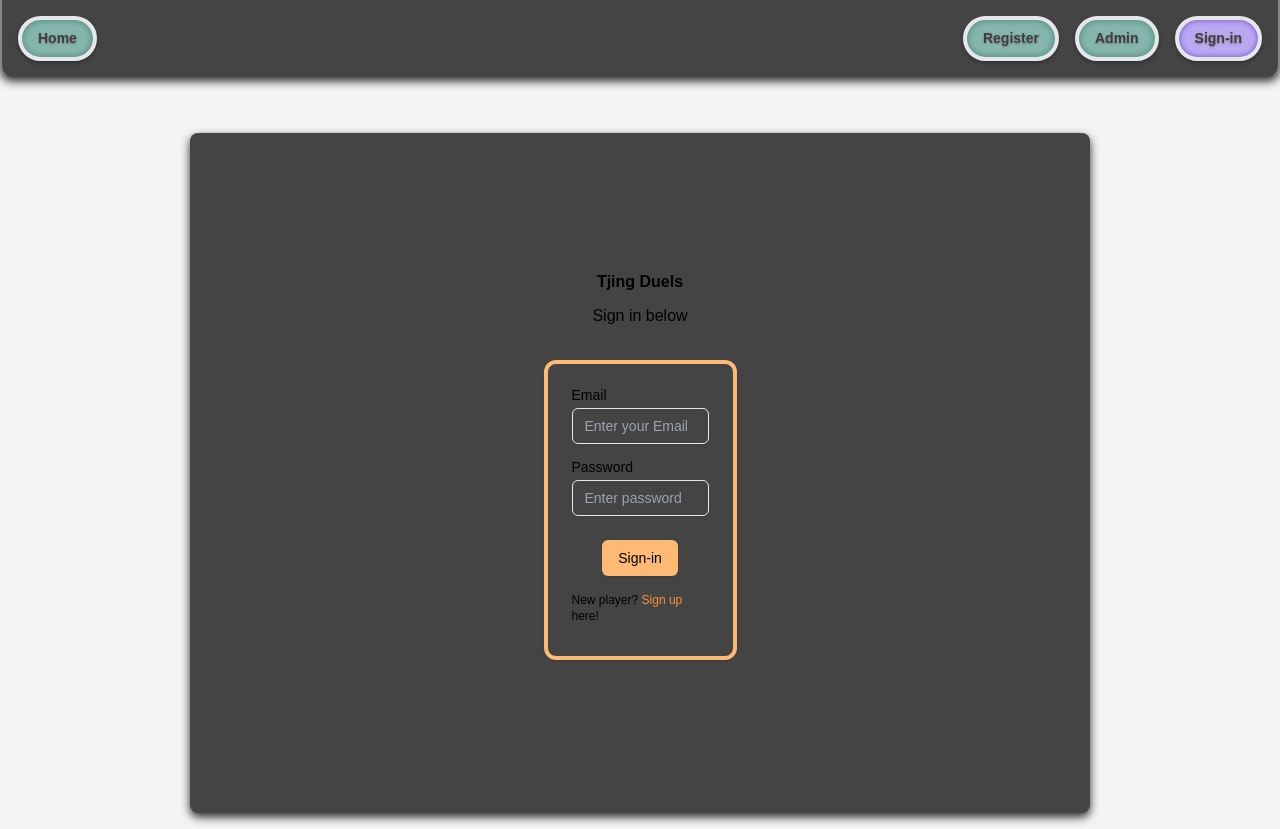
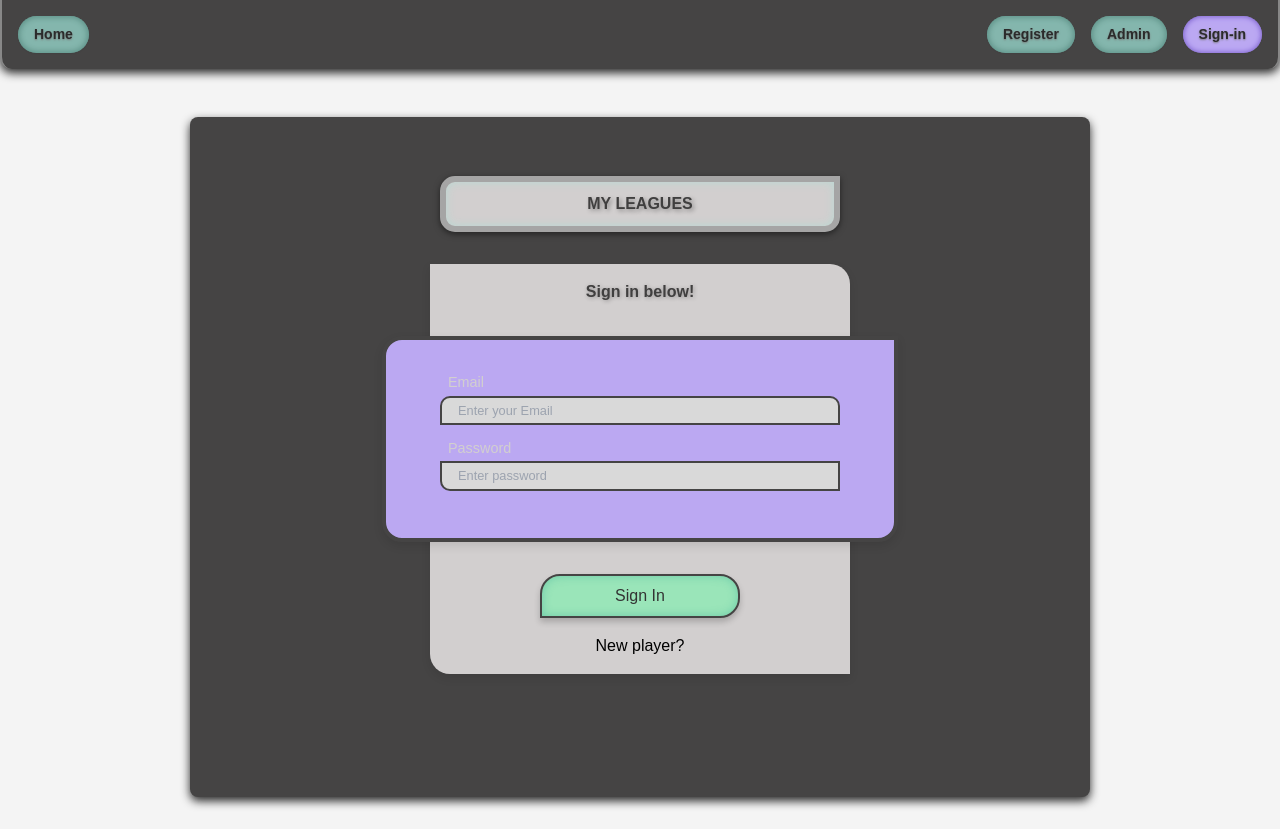
Before and after one commit to OGester/duels-mvp, a Next.js app: page /sign-in in a window 1280 px wide. Built offline with nearby package versions, Linux system fonts and the light colour scheme; no server answers.

Commit message:
css sign in

```diff
--- a/app/globals.css
+++ b/app/globals.css
@@ -1,14 +1,15 @@
 @tailwind base;
 @tailwind components;
 @tailwind utilities;
-
+/* @import url("https://fonts.googleapis.com/css2?family=Jockey+One&family=Space+Grotesk:wght@300..700&display=swap");
+ */
 /* Global Styles */
 html,
 body {
   width: 100%;
   height: 100%;
   margin: 0;
-  font-family: "Arial", sans-serif;
+  font-family: "Space Grotesk", sans-serif;
   background-color: #f4f4f4; /* Light gray background */
 }
 .full-height {
--- a/app/layout.js
+++ b/app/layout.js
@@ -12,14 +12,11 @@ export default function RootLayout({ children }) {
   return (
     <html lang="en">
       <body className="full-height">
-        {/* Header */}
         <header className="header">
           <NavBar />
         </header>
 
-        {/* Content */}
         <main className="main-container">
-          {/* Center Content */}
           <div
             className="content-wrapper"
             style={{ boxShadow: "0 4px 10px #292929" }}
--- a/app/page.js
+++ b/app/page.js
@@ -1,6 +1,7 @@
 //import { Button } from "@/components/ui/button";
+import "./globals.css";
 import { getUserFromSession } from "@/lib/auth";
-import "@/styles/buttons-links.css";
+import "@/styles/navbar.css";
 import "@/styles/home.css";
 
 import Link from "next/link";
--- a/app/sign-in/page.jsx
+++ b/app/sign-in/page.jsx
@@ -7,11 +7,7 @@ export const metadata = {
 export default function SignInPage() {
   return (
     <>
-      <main className="flex w-full">
-        <div className="flex-auto justify-center m-2">
-          <SignInForm />
-        </div>
-      </main>
+      <SignInForm />
     </>
   );
 }
--- a/components/NavLink.jsx
+++ b/components/NavLink.jsx
@@ -2,7 +2,7 @@
 
 import Link from "next/link";
 import { usePathname } from "next/navigation";
-import "@/styles/buttons-links.css";
+import "@/styles/navbar.css";
 //investigate what the prefetch is!
 export default function NavLink({ children, href, prefetch }) {
   const pathname = usePathname();
--- a/components/SignInForm.jsx
+++ b/components/SignInForm.jsx
@@ -1,8 +1,5 @@
 "use client";
-import { Card, CardContent } from "@/components/ui/card";
-import { Input } from "@/components/ui/input";
-import { Label } from "@/components/ui/label";
-import { Button } from "@/components/ui/button";
+import "@/styles/signIn.css";
 import Link from "next/link";
 
 import { signInAction } from "@/app/sign-in/actions";
@@ -12,57 +9,66 @@ export default function SignInForm() {
   const [state, handleSubmit] = useFormState(signInAction);
 
   return (
-    <div className="flex flex-col justify-center w-auto p-6">
-      <h2 className="flex justify-center text-black font-bold mb-2.5">
-        Tjing Duels
-      </h2>
-      <p className="flex justify-center mb-4">Sign in below</p>
-      <div className="flex justify-center p-4">
-        <Card className="flex flex-col justify-center border-4 border-orange-300 w-1/4">
-          <CardContent>
-            <form onSubmit={handleSubmit} className="">
-              <div className="grid w-full items-center gap-4 mt-6">
-                <div className="flex flex-col space-y-1.5">
-                  <Label htmlFor="emailField">Email</Label>
-                  <Input
+    <main className="main-container">
+      <div className="title-container">
+        <h2 className="page-title">MY LEAGUES</h2>
+      </div>
+      <div className="landing-page">
+        <div className="form-card">
+          <h2 className="form-title">Sign in below!</h2>
+          <div className="form-wrapper">
+            <div className="form-box">
+              <form onSubmit={handleSubmit} className="form">
+                <div className="form-group">
+                  <label htmlFor="emailField" className="form-label">
+                    Email
+                  </label>
+                  <input
                     id="emailField"
                     name="email"
                     type="email"
+                    className="email-input"
                     placeholder="Enter your Email"
                   />
                 </div>
-                <div className="flex flex-col space-y-1.5">
-                  <Label htmlFor="passwordField">Password</Label>
-                  <Input
+                <div className="form-group">
+                  <label htmlFor="passwordField" className="form-label">
+                    Password
+                  </label>
+                  <input
                     id="passwordField"
                     name="password"
                     type="password"
+                    className="password-input"
                     placeholder="Enter password"
                   />
                 </div>
+              </form>
               {Boolean(state.error) && (
                 <p className="text-red-700">{state.error.message}</p>
               )}
-                <div className="flex justify-center py-2 text-xs">
-                  <Button className="bg-orange-300 text-black" type="submit">
-                    Sign-in
-                  </Button>
             </div>
           </div>
-            </form>
-            <div className="flex justify-center py-2 text-xs">
-              <span>
+          <div className="cta-section">
+            <button className="sign-in-button" type="submit">
+              Sign In
+            </button>
+            <button>
+              <Link className="register" href="/register">
                 New player?
-                <Link className="text-orange-400" href="/register">
-                  {" "}
-                  Sign up
-                </Link>{" "}
-                here!
-              </span>
-            </div>
-          </CardContent>
-        </Card>
+              </Link>
+            </button>
           </div>
         </div>
+      </div>
+    </main>
   );
 }
+
+{
+  /*
+
+
+
+            </div> */
+}
--- a/styles/buttons-links.css
+++ b/styles/navbar.css
@@ -13,8 +13,8 @@
 /* Active link styles */
 .navlink-active {
   background-color: #bba8f2;
-  color: #403f3f;
-  box-shadow: 0px 2px 4px rgba(2, 2, 2, 0.294),
+  color: #2b2b2b;
+  box-shadow: 0px 1px 2px rgba(2, 2, 2, 0.055),
     /* Equivalent to 'shadow-md' */ inset 0 0 6px #8b6beb,
     /* Light inner glow */ inset 0 0 4px rgba(0, 0, 0, 0.3); /* Subtle shadow inside for depth */
 }
@@ -22,8 +22,8 @@
 /* Default link styles */
 .navlink-default {
   background-color: #84b6ad; /* Medium gray */
-  color: #403f3f; /* Dark text */
-  box-shadow: 0px 2px 4px rgba(2, 2, 2, 0.294), inset 0 0 6px #609c91,
+  color: #2b2b2b; /* Dark text */
+  box-shadow: 0px 1px 2px rgba(2, 2, 2, 0.055), inset 0 0 6px #609c91,
     /* Light inner glow */ inset 0 0 6px rgba(0, 0, 0, 0.253); /* Subtle shadow inside for depth */
 }
 
@@ -35,7 +35,7 @@
 @media (min-width: 640px) {
   .navlink {
     padding: 0.5rem 1rem; /* Equivalent to 'sm:py-2 sm:px-4' */
-    border-width: 4px; /* Equivalent to 'sm:border-4' */
+    /*border-width: 4px;  Equivalent to 'sm:border-4' */
     border-radius: 9999px; /* Equivalent to 'sm:rounded-full' */
   }
 }
--- /dev/null
+++ b/styles/signIn.css
@@ -0,0 +1,195 @@
+/* Main Container */
+.main-container {
+  display: flex;
+  flex-direction: column;
+  align-items: center;
+  justify-content: center;
+  width: 100%;
+  padding: 1rem;
+  margin-top: 1rem;
+}
+
+/* Title Container */
+.title-container {
+  background-color: #d2cfcf; /* Light gray */
+  border: 6px solid #a5a5a5; /* Slightly darker gray for the border */
+  border-radius: 15px 0 15px 15px; /* Rounded corners */
+  padding: 10px; /* Space inside the container */
+  width: 50%; /* Make it responsive */
+  max-width: 400px; /* Limit the max width for larger screens */
+  margin-top: -4rem;
+  margin-bottom: 2rem; /* Space between title and landing page */
+  text-align: center;
+  box-shadow: 0 2px 6px rgba(3, 3, 3, 0.517),
+    inset 0 0 10px rgba(125, 241, 220, 0.289); /* Subtle shadow */
+}
+
+/* Page Title */
+.page-title {
+  font-size: 1rem;
+  font-weight: bold;
+  color: #403f3f;
+  text-align: center;
+  text-shadow: 2px 2px 4px rgba(0, 0, 0, 0.337);
+}
+
+/* Landing Page */
+.landing-page {
+  display: flex;
+  flex-direction: column;
+  align-items: center;
+  justify-content: center;
+  width: 100%;
+  max-width: 600px;
+  gap: 1.5rem;
+}
+
+/* Info Card */
+.form-card {
+  background-color: #d2cfcf;
+  padding: 1rem;
+  border-radius: 0 20px 0 20px;
+  width: 70%;
+  min-height: 400px; /* Sets a minimum height */
+  box-shadow: 0 4px 10px rgba(0, 0, 0, 0.1);
+  margin-bottom: 1rem;
+  display: flex;
+  flex-direction: column; /* Ensure child elements stack vertically */
+  justify-content: center; /* Distribute space for content */
+  align-items: center;
+  position: relative;
+  gap: 1rem;
+}
+
+.form-title {
+  font-size: 1rem; /* Larger font */
+  font-weight: bold;
+  color: #403f3f; /* Darker text color */
+  text-align: center;
+  margin-bottom: 1rem; /* Add space below the title */
+  text-shadow: 1px 1px 4px rgba(0, 0, 0, 0.3); /* Subtle shadow */
+}
+
+/* Info Text Wrapper */
+.form-wrapper {
+  position: relative;
+  width: 100%;
+}
+
+/* Info Text */
+.form-box {
+  display: flex;
+  justify-content: center;
+  align-items: center;
+  background-color: #bba8f2;
+  color: #333;
+  padding: 2rem;
+  border-radius: 20px 0 20px 20px;
+  border: 4px solid #454444;
+  text-align: justify;
+  max-width: calc(100% + 8rem);
+  margin-left: -4rem;
+  margin-right: -4rem;
+  box-shadow: 0 4px 10px rgba(0, 0, 0, 0.1);
+  position: relative; /* Position the text box absolutely */
+}
+
+/* Form inside the existing box */
+.form {
+  display: flex;
+  flex-direction: column;
+  gap: 0.8rem; /* Add space between form groups */
+  width: 100%; /* Make the form take full width of the container */
+  max-width: 400px;
+  margin-bottom: 15px;
+}
+
+/* Each form group (label + input) */
+.form-group {
+  display: flex;
+  flex-direction: column;
+}
+
+/* Style the labels */
+.form-label {
+  font-size: 0.9rem;
+  color: #d2cfcf; /* Light gray */
+  margin-bottom: 0.1rem; /* Space below the label */
+  padding-left: 0.5rem;
+}
+
+/* Style the inputs */
+.email-input {
+  background-color: #d9d9d9; /* Input background color */
+  border: 2px solid #454444; /* Input border color */
+  color: #333; /* Text color */
+  padding: 0.2rem 1rem; /* Space inside the input */
+  border-radius: 10px 10px 0px 0px; /* Slightly rounded corners */
+  font-size: 0.8rem; /* Input text size */
+  outline: none; /* Remove default outline */
+  transition: border-color 0.3s ease; /* Smooth focus transition */
+}
+/* Style the inputs */
+.password-input {
+  background-color: #d9d9d9; /* Input background color */
+  border: 2px solid #454444; /* Input border color */
+  color: #333; /* Text color */
+  padding: 0.2rem 1rem; /* Space inside the input */
+  border-radius: 0 0 0 10px; /* Slightly rounded corners */
+  font-size: 0.8rem; /* Input text size */
+  outline: none; /* Remove default outline */
+  transition: border-color 0.3s ease; /* Smooth focus transition */
+}
+
+/* Add focus effect for inputs */
+.form-input:focus {
+  border-color: #5a5a5a; /* Darker border on focus */
+  background-color: #f0f0f0; /* Highlight background on focus */
+}
+
+/* CTA Section */
+.cta-section {
+  display: flex;
+  flex-direction: column;
+  gap: 1rem;
+  justify-content: center;
+  align-items: center;
+  margin-top: 1rem;
+  width: 100%;
+}
+
+/* Rounded Button */
+.sign-in-button {
+  background-color: #9ae5b9; /* Teal color */
+  color: #333; /* Dark gray text */
+  padding: 0.5rem 1rem;
+  width: 200px;
+  border: 2px solid #454444; /* Light gray border */
+  border-radius: 20px 20px 20px 0; /* Fully rounded */
+  box-shadow: 0 4px 6px rgba(0, 0, 0, 0.2),
+    inset 0 0 10px rgba(60, 173, 152, 0.464); /* Drop shadow */
+  text-decoration: none;
+  cursor: pointer;
+  transition: background-color 0.3s ease;
+}
+
+.sign-in-button:hover {
+  background-color: #008080; /* Darker teal for hover */
+}
+
+/* Secondary Button */
+.register-button {
+  background-color: #d2cfcf; /* Light gray */
+  color: #333;
+  padding: 0.3rem 0.8rem;
+  font-size: 0.8rem;
+  border: 2px solid #b3b3b3; /* Slightly darker gray */
+  border-radius: 20px 0 20px 20px;
+  text-decoration: none;
+  cursor: pointer;
+  transition: background-color 0.3s ease;
+}
+
+.register-button:hover {
+  background-color: #c4c4c4; /* Slightly darker gray on hover */
+}
```
Also changed, not shown: styles/register.css (added). Lines whose indentation alone changed are shown as unchanged.
